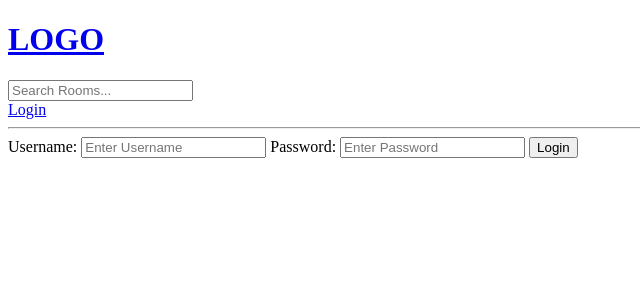
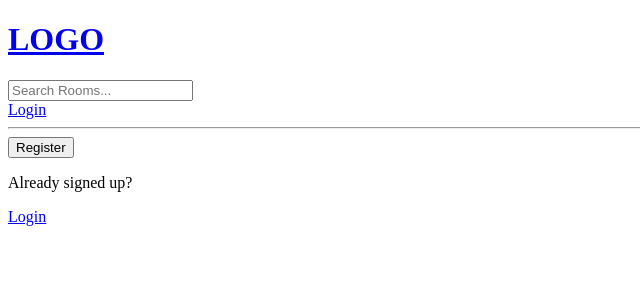
Before and after one commit to julianpalmerio/django-studybud, a Django app: template studybud/base/templates/base/login_register.html in a window 1280 px wide. Shown: the top 300 px of the page, without its empty margins (0-640 px from the left). Run offline with Django 4.2, Linux system fonts and the light colour scheme; the template is opened without the code that fills it, so the values that code supplies are empty.

Commit message:
feat: add registration view and template

```diff
--- a/studybud/base/templates/base/login_register.html
+++ b/studybud/base/templates/base/login_register.html
@@ -1,6 +1,8 @@
 {% extends 'main.html' %}
 
 {% block content %}
+
+{% if page == 'login' %}
 
 <div>
     <form method="post" action="">
@@ -10,7 +12,22 @@
         <label>Password:</label>
         <input type="password" name="password" placeholder="Enter Password">
         <input type="submit" value="Login">
+        <p>Haven't signed up yet?</p>
+        <a href="{% url 'register' %}">Sign up</a>
     </form>
 </div>
 
+{% else %}
+
+<div>
+    <form method="post" action="">
+        {% csrf_token %}
+        <input type="submit" value="Register">
+        <p>Already signed up?</p>
+        <a href="{% url 'login' %}">Login</a>
+    </form>
+</div>
+
+{% endif %}
+
 {% endblock content %}
--- a/studybud/base/urls.py
+++ b/studybud/base/urls.py
@@ -4,6 +4,7 @@ from . import views
 urlpatterns = [
     path("login/", views.login_page, name="login"),
     path("logout/", views.logout_user, name="logout"),
+    path("register/", views.register_page, name="register"),
     path("", views.home, name="home"),
     path("room/<str:pk>/", views.room, name="room"),
     path("create-room/", views.create_room, name="create-room"),
```
Also changed, not shown: studybud/base/views.py (+8 -1 lines).
